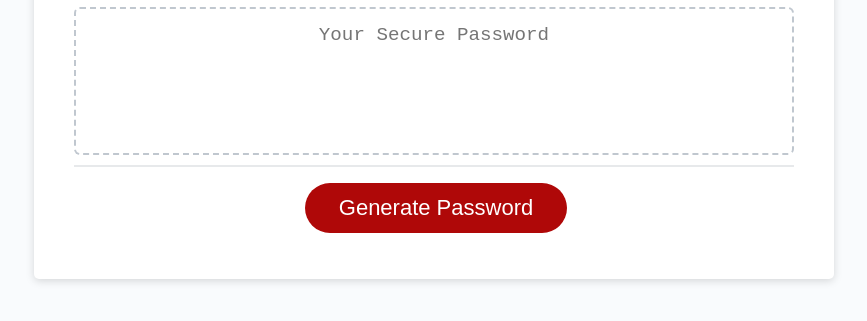
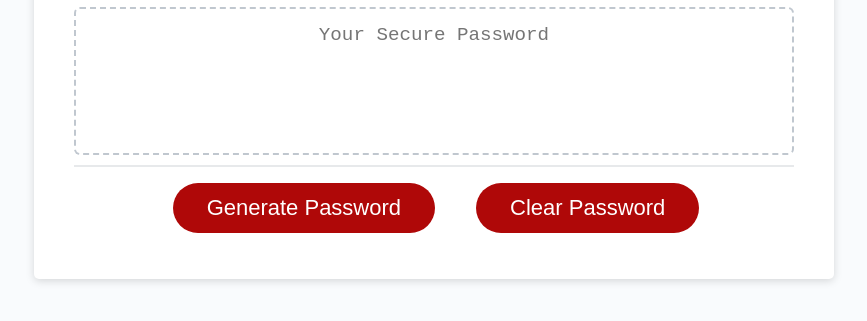
Before and after one commit to P00KIEBEAR/password, a plain HTML site: page index.html in a window 1280 px wide. Shown: the part 241-562 px from the top of the page, without its empty margins (206-1073 px from the left). Drawn offline with Linux system fonts and the light colour scheme.

Commit message:
added button

```diff
--- a/index.html
+++ b/index.html
@@ -23,6 +23,7 @@
       </div>
       <div class="card-footer">
         <button id="generate" class="btn">Generate Password</button>
+        <button id="clear" class="btn2">Clear Password</button>
       </div>
     </div>
   </div>
--- a/script.js
+++ b/script.js
@@ -2,25 +2,30 @@
 
 var generatePassword = '';
 var generateBtn = document.querySelector("#generate");
+var clearBtn = document.querySelector("#clear");
+// clear password?
+function clearPassword() {
+  var clearPassword = "**********";
+  var clearPasswordText = document.querySelector("#password");
+  clearPasswordText.value = clearPassword;
+}
+
 // Write password to the #password input
 function writePassword() {
-  //
-
   //Lenght
   var characterAmount = window.prompt("Pick a lenght between 8 - 128");
-
   while (characterAmount < 7 || characterAmount > 129) {
     window.alert('invalid');
     characterAmount = window.prompt("Pick a lenght between 8 - 128");
   }
   parseInt(characterAmount);
+  var lower = window.alert("THIS PASSWORD OLNY CONSIST OF LOWERCASE LETTERS UNLESS OTHERWISE SPECIFIED!!");
   //uppercase
   var upper = window.confirm("Would you like to include Uppercase?");
   var uppercaseCharacterSet = ["A", "B", "C", "D", "E", "F", "G", "H", "I", "J", "K", "L", "M", "N", "O", "P", "Q", "R", "S", "T", "U", "V", "W", "X", "Y", "Z"];
   if (upper === true) {
     var upLetter = (Math.floor(Math.random() * uppercaseCharacterSet.length));
     parseInt(upLetter);
-
     var newUpLetter = (uppercaseCharacterSet[upLetter]);
     generatePassword = generatePassword + newUpLetter;
     (characterAmount = characterAmount - 1);
@@ -40,15 +45,11 @@ function writePassword() {
     var symbols = (Math.floor(Math.random() * symbolCharacterSet.length));
     parseInt(symbols);
     var newSymbol = (symbolCharacterSet[symbols]);
-
     generatePassword = generatePassword + newSymbol;
     (characterAmount = characterAmount - 1);
   } else { }
   // Now that I all variables and lenght
-
   // Get references to the #generate element
-
-
   while (characterAmount > 0) {
     const lowercaseCharacterSet = ["a", "b", "c", "d", "e", "f", "g", "h", "i", "j", "k", "l", "m", "n", "o", "p", "q", "r", "s", "t", "u", "v", "w", "x", "y", "z"];
     var letter = (Math.floor(Math.random() * uppercaseCharacterSet.length));
@@ -56,7 +57,6 @@ function writePassword() {
     var newLetter = (lowercaseCharacterSet[letter]);
     generatePassword = generatePassword + newLetter;
     (characterAmount = characterAmount - 1);
-
   }
   // generatePassword = generatePassword.split('');
   /* NOTE: Got this shuffle algorithm from stackoverflow
@@ -74,7 +74,6 @@ function writePassword() {
   String.prototype.shuffle = function () {
     var a = this.split(""),
       n = a.length;
-
     for (var i = n - 1; i > 0; i--) {
       var j = Math.floor(Math.random() * (i + 1));
       var tmp = a[i];
@@ -82,17 +81,14 @@ function writePassword() {
       a[j] = tmp;
     }
     return a.join(""); {
-
     }
   }
   generatePassword = generatePassword.shuffle()
   console.log(generatePassword);
-  //generatePassword.toString
   var password = generatePassword;
   var passwordText = document.querySelector("#password");
-
   passwordText.value = password;
 }
-
 // Add event listener to generate button "when button is pushed"
 generateBtn.addEventListener("click", writePassword,);
+clearBtn.addEventListener("click", clearPassword,);
--- a/style.css
+++ b/style.css
@@ -87,6 +87,22 @@ header {
   cursor: pointer;
 }
 
+/*Added button*/
+.btn2 {
+  border: none;
+  background-color: hsl(360, 91%, 36%);
+  border-radius: 25px;
+  box-shadow: rgba(0, 0, 0, 0.1) 0px 1px 6px 0px rgba(0, 0, 0, 0.2) 0px 1px 1px 0px;
+  color: hsl(0, 0%, 100%);
+  display: inline-block;
+  font-size: 22px;
+  line-height: 22px;
+  margin: 16px 16px 16px 20px;
+  padding: 14px 34px;
+  text-align: center;
+  cursor: pointer;
+}
+
 button[disabled] {
   cursor: default;
   background: #c0c7cf;
```
Also changed, not shown: 1 other file. Lines whose indentation alone changed are shown as unchanged.
